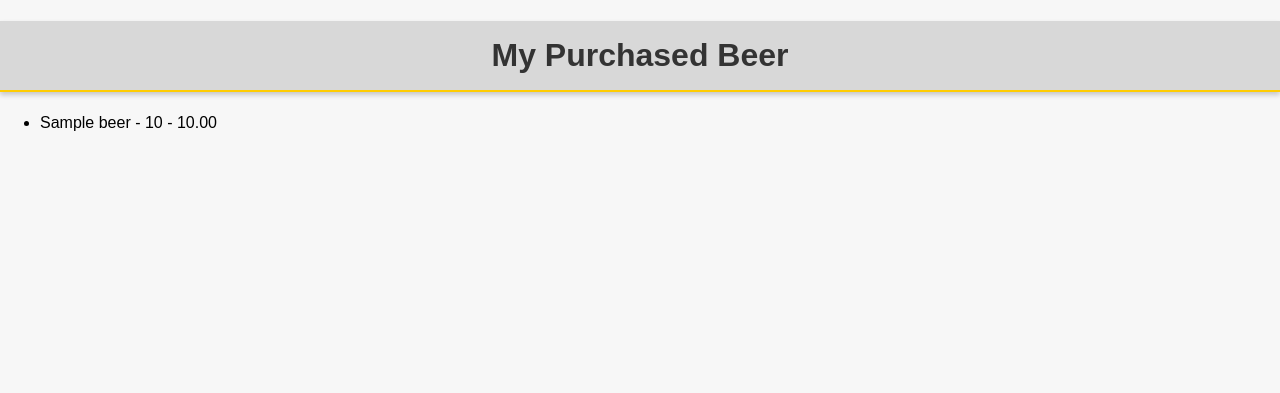
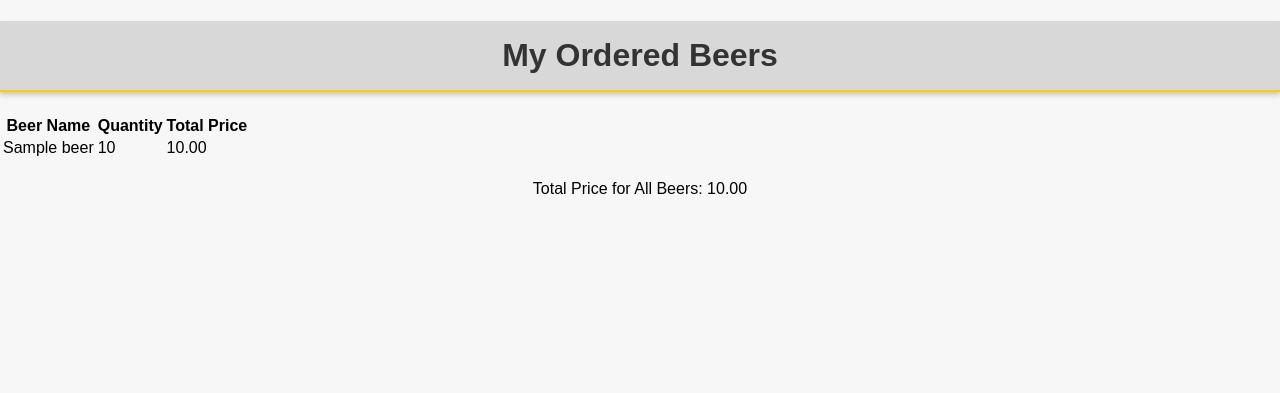
Before and after one commit to JuliusButkus/balti_zirgai, a Django app: page /my-beer/ in a window 1280 px wide. Shown: the part 82-475 px from the top of the page. Run offline with Django 4.2, Linux system fonts and the light colour scheme; a user stored in the database is signed in; tables that the repository leaves empty hold one stand-in row (values such as "Sample post"); grey boxes marked "Sample" are stand-in pictures.

Commit message:
add beer, qty and total price

```diff
--- a/balti_zirgai/alynas/templates/alynas/beer_meniu.html
+++ b/balti_zirgai/alynas/templates/alynas/beer_meniu.html
@@ -24,7 +24,6 @@
             <th>{% trans "name"|capfirst %}</th>
             <th>{% trans "price"|capfirst %}</th>
             <th>{% trans "available liters"|capfirst %}</th>
-            <th>{% trans "buy now"|capfirst %}</th> <!-- Add a new column header for the Buy Now button -->
             <th>{% trans "beer type"|capfirst %}</th>
         </tr>
     {% for beer in object_list %}
@@ -32,7 +31,6 @@
             <td><a href="{% url 'beer_detail' beer.name %}">{{ beer.name }}</a></td>
             <td>{{ beer.price }}$</td>
             <td>{{ beer.qty }}</td>
-            <td><a href="{% url 'buy_beer' beer.id %}">{% trans "Buy Now"|capfirst %}</a></td> <!-- Include the Buy Now button for each beer -->
             <td>{{ beer.beer_type.name }}</td>
         </tr>
     {% endfor %}
--- a/balti_zirgai/alynas/templates/alynas/my_beer.html
+++ b/balti_zirgai/alynas/templates/alynas/my_beer.html
@@ -1,13 +1,23 @@
 {% extends "base.html" %}
 {% block title %}My Beer{% endblock title %}
 {% block content %}
-    <h1>My Purchased Beer</h1>
+    <h1>My Ordered Beers</h1>
     {% if purchases %}
-        <ul>
+        <table>
+            <tr>
+                <th>Beer Name</th>
+                <th>Quantity</th>
+                <th>Total Price</th>
+            </tr>
             {% for purchase in purchases %}
-                <li>{{ purchase.beer.name }} - {{ purchase.quantity }} - {{ purchase.total_price }}</li>
+                <tr>
+                    <td>{{ purchase.beer.name }}</td>
+                    <td>{{ purchase.quantity }}</td>
+                    <td>{{ purchase.total_price }}</td>
+                </tr>
             {% endfor %}
-        </ul>
+        </table>
+        <p>Total Price for All Beers: {{ total_price }}</p>
     {% else %}
         <p>No beers purchased yet.</p>
     {% endif %}
--- a/balti_zirgai/alynas/views.py
+++ b/balti_zirgai/alynas/views.py
@@ -79,18 +79,24 @@ class BeerDetail(DetailView):
 @login_required
 def buy_beer(request, beer_id):
     beer = get_object_or_404(models.Beer, pk=beer_id)
-    existing_purchase = models.Purchase.objects.filter(beer=beer, buyer=request.user).first()
-    if existing_purchase:
-        existing_purchase.quantity += 1
-        existing_purchase.total_price = existing_purchase.quantity * beer.price
-        existing_purchase.save()
-    else:
-        purchase = models.Purchase(beer=beer, buyer=request.user, quantity=1, total_price=beer.price)
-        purchase.save()
-    messages.success(request, 'Purchase successful!')
-    return redirect('beer_meniu')
+    if request.method == 'POST':
+        quantity = int(request.POST.get('quantity', 1))
+        total_price = beer.price * quantity
+        existing_purchase = models.Purchase.objects.filter(beer=beer, buyer=request.user).first()
+        if existing_purchase:
+            existing_purchase.quantity += quantity
+            existing_purchase.total_price += total_price
+            existing_purchase.save()
+        else:
+            purchase = models.Purchase(beer=beer, buyer=request.user, quantity=quantity, total_price=total_price)
+            purchase.save()
+        messages.success(request, f'Purchased {quantity} {beer.name}(s) successfully!')
+        return redirect('my_beer')
+    return render(request, 'alynas/beer_detail.html', {'object_list': [beer]})
+
 
 @login_required
 def my_beer(request):
     purchases = models.Purchase.objects.filter(buyer=request.user)
-    return render(request, 'alynas/my_beer.html', {'purchases': purchases})
+    total_price = sum(purchase.total_price for purchase in purchases)
+    return render(request, 'alynas/my_beer.html', {'purchases': purchases, 'total_price': total_price})
```
Also changed, not shown: balti_zirgai/alynas/templates/alynas/beer_detail.html (+7 -0 lines).
